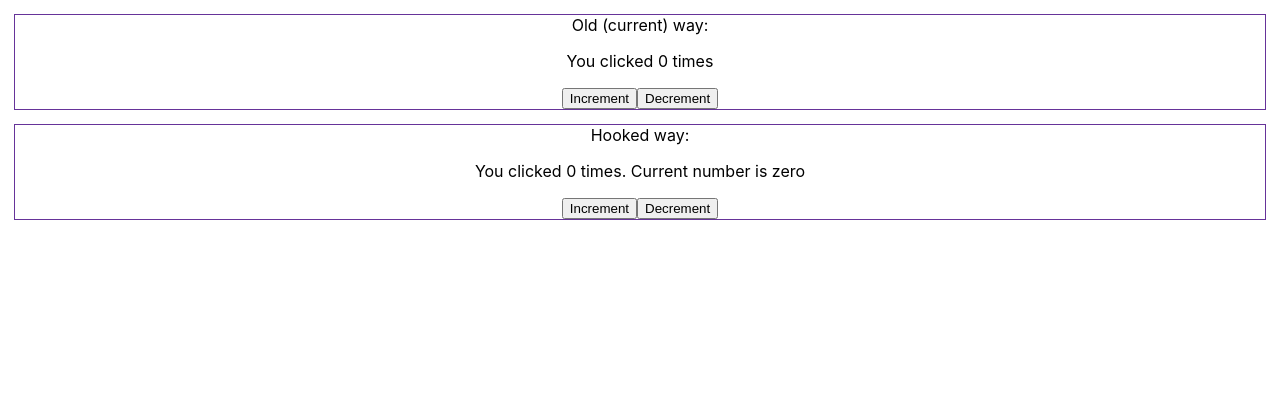
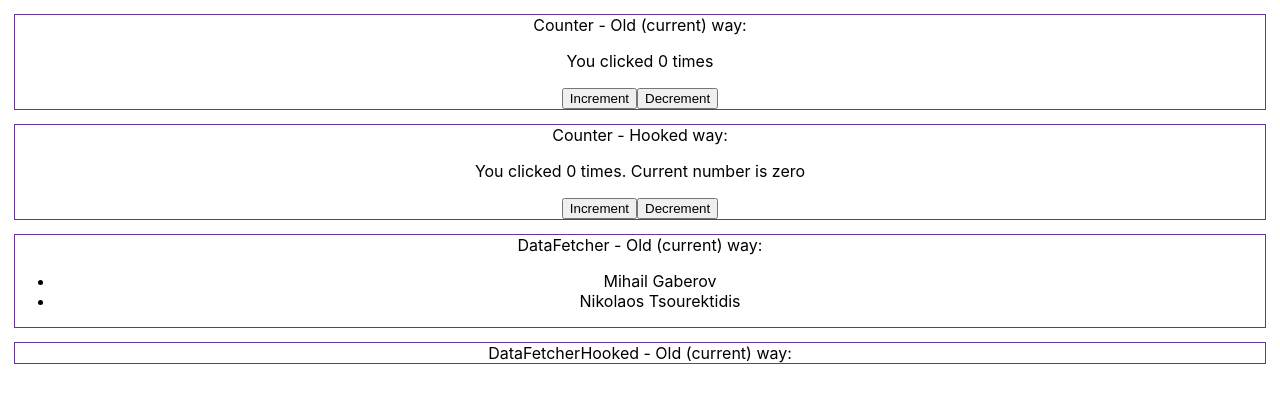
Before and after one commit to mihailgaberov/react-hooks, a React (Create React App) app: page / in a window 1280 px wide. Shown: the top 402 px of the page. Built offline with nearby package versions, Linux system fonts and the light colour scheme.

Commit message:
Adding DataFetcher example.

```diff
--- a/src/App.js
+++ b/src/App.js
@@ -3,16 +3,24 @@ import './App.css';
 import { Counter } from './components/Counter'
 import { CounterHooked } from './components/Counter'
 import StyledRow from "./styled/StyledRow"
+import DataFetcher from "./components/DataFetcher/DataFetcher";
+import DataFetcherHooked from "./components/DataFetcher/DataFetcherHooked";
 
 class App extends Component {
   render() {
     return (
       <div className="App">
         <StyledRow>
-          Old (current) way: <Counter />
+          Counter - Old (current) way: <Counter/>
         </StyledRow>
         <StyledRow>
-          Hooked way: <CounterHooked />
+          Counter - Hooked way: <CounterHooked/>
+        </StyledRow>
+        <StyledRow>
+          DataFetcher - Old (current) way: <DataFetcher/>
+        </StyledRow>
+        <StyledRow>
+          DataFetcherHooked - Old (current) way: <DataFetcherHooked/>
         </StyledRow>
       </div>
     );
--- /dev/null
+++ b/src/api/mocks.js
@@ -0,0 +1,14 @@
+const DELAY = 250;
+
+export default class MockedApi {
+  static fetchData() {
+    return new Promise((resolve, reject) => {
+      setTimeout(() => {
+        resolve([
+          { name: 'Mihail', surname: 'Gaberov' },
+          { name: 'Nikolaos', surname: 'Tsourektidis' }
+        ])
+      }, DELAY);
+    });
+  }
+}
--- a/src/components/DataFetcher/DataFetcher.js
+++ b/src/components/DataFetcher/DataFetcher.js
@@ -1,4 +1,5 @@
 import React from 'react';
+import MockedApi from '../../api/mocks'
 
 export default class DataFetcher extends React.Component {
 
@@ -6,12 +7,17 @@ export default class DataFetcher extends React.Component {
     super(props);
 
     this.state = {
-
+      data: null,
     };
   };
 
   componentDidMount() {
-
+    const data = MockedApi.fetchData();
+    data.then((res) => {
+      this.setState({
+        data: res,
+      });
+    });
   }
 
   componentDidUpdate() {
@@ -19,8 +25,11 @@ export default class DataFetcher extends React.Component {
   }
 
   render() {
+    const { data } = this.state;
     return (<div>
-
+        {data && <ul>
+          {data.map((element, idx) => (<li key={idx}>{element.name + ' ' + element.surname}</li>))}
+        </ul>}
       </div>
     );
   };
```
